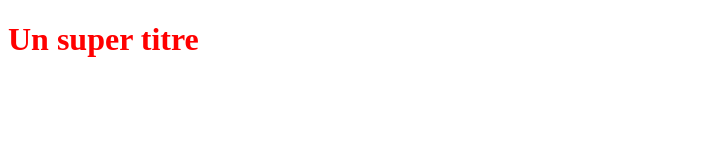
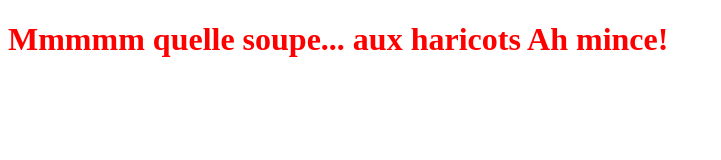
Before and after one commit to jepikol/OpenClassroom, a plain HTML site: page index.html in a window 1280 px wide. Shown: the whole page, without its empty margins (0-721 px from the left). Drawn offline with Linux system fonts and the light colour scheme.

Commit message:
new wording

```diff
--- a/index.html
+++ b/index.html
@@ -5,6 +5,6 @@
    <link rel="stylesheet" type="text/css" href="style.css">
 </head>
 <body>
-   <h1>Un super titre</h1>
+   <h1>Mmmmm quelle soupe... aux haricots Ah mince!</h1>
 </body>
 </html>
```
